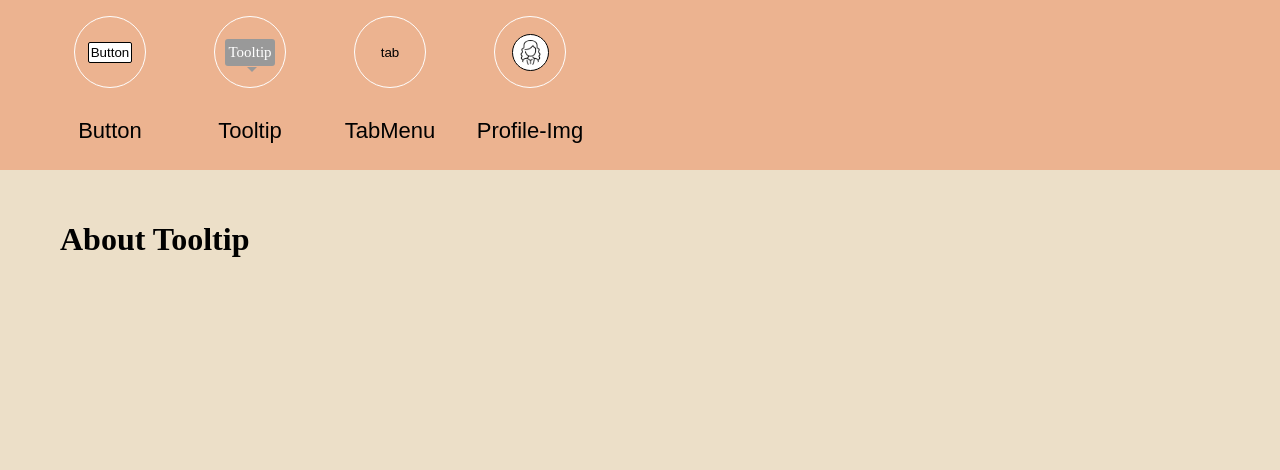
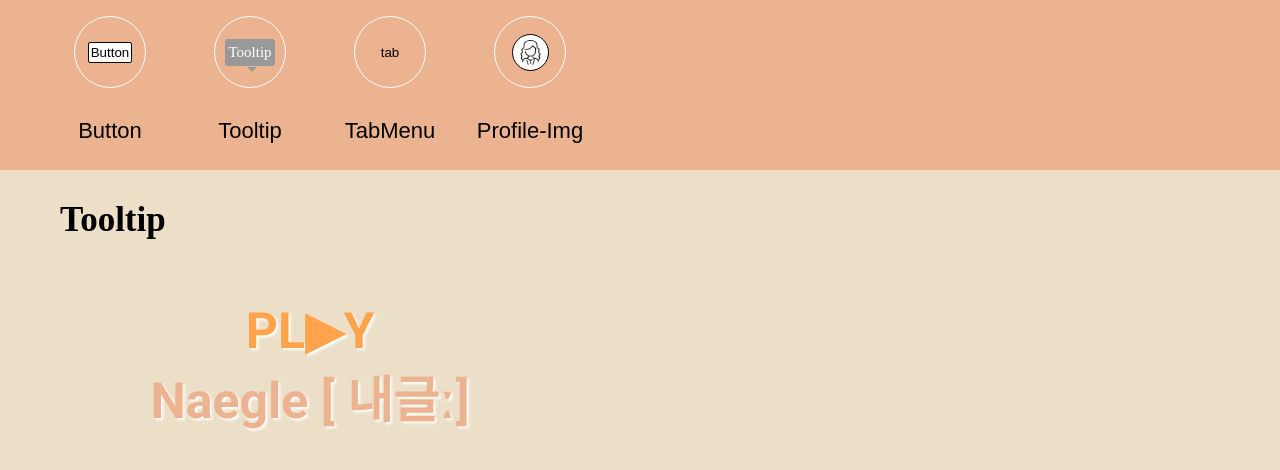
Before and after one commit to deveassy/portfolio, a React (Create React App) app: page /tooltip in a window 1280 px wide. Shown: the top 470 px of the page. Built offline with nearby package versions, Linux system fonts and the light colour scheme.

Commit message:
tooltip component 기능 추가작업

```diff
--- a/src/boards/Tooltip.js
+++ b/src/boards/Tooltip.js
@@ -1,9 +1,39 @@
 import React from "react";
+import styled from "styled-components";
+
+import Tooltip from "../components/Tooltip";
+import Button from "../components/Button";
 
 export default function TooltipBoard() {
   return (
-    <>
-      <h1>About Tooltip</h1>
-    </>
+    <Container>
+      <PageName>Tooltip</PageName>
+      <Tooltip label="Here is my Profile :)">
+        <Button page="main">
+          <MainButton style={{ marginBottom: -10 }}>PL▶︎Y</MainButton>
+          <MainButton style={{ color: "#ecb390" }}>Naegle [ 내글ː]</MainButton>
+        </Button>
+      </Tooltip>
+    </Container>
   );
 }
+
+const Container = styled.div`
+  width: 500px;
+`;
+const PageName = styled.div`
+  margin-bottom: 50px;
+  font: 700 35px "Pangolin", cursive;
+`;
+const MainButton = styled.p`
+  display: flex;
+  flex-direction: column;
+  align-items: center;
+  justify-content: center;
+  margin: 10px 0;
+  font-family: "Roboto", sans-serif;
+  font-size: 50px;
+  font-weight: 800;
+  color: #ffa34d;
+  text-shadow: 2px 2px 3px #fff;
+`;
--- a/src/components/Main/index.js
+++ b/src/components/Main/index.js
@@ -1,17 +1,21 @@
 import React from "react";
 import styled from "styled-components";
+
 import Button from "../Button";
+import Tooltip from "../Tooltip";
 
 export default function Main({ history }) {
   return (
     <Container>
       <Button onClick={() => history.push("/profile")}>
+        <Tooltip label="Here is My Profile, Come On :)">
           <ProfileLink>PL▶︎Y</ProfileLink>
           <ProfileLink
             style={{ color: "#ecb390", textShadow: "2px 2px 2px #fff" }}
           >
             Naegle [ 내글ː]
           </ProfileLink>
+        </Tooltip>
       </Button>
       <ButtonContainer>
         <Button item onClick={() => history.push("/button")}>
--- /dev/null
+++ b/src/components/Tooltip/index.js
@@ -0,0 +1,89 @@
+import React from "react";
+import styled from "styled-components";
+import PropTypes from "prop-types";
+
+const DefaultColor = "#666";
+
+export default function Tooltip(props) {
+  const { color = DefaultColor, mode, label, children } = props;
+  return (
+    <Container>
+      <TooltipBox>
+        {children}
+        <TooltipText color={color} mode={mode}>
+          {label}
+        </TooltipText>
+      </TooltipBox>
+    </Container>
+  );
+}
+
+const Container = styled.div`
+  display: flex;
+  flex-direction: column;
+  align-items: center;
+  justify-content: center;
+`;
+const TooltipBox = styled.div`
+  position: relative;
+  display: inline-block;
+  text-align: center;
+  font: 800 30px "sans-seridf";
+  &:hover {
+    & > span {
+      visibility: visible;
+      opacity: 0.8;
+    }
+  }
+`;
+const TooltipText = styled.span`
+  position: absolute;
+  visibility: hidden;
+  /* bottom: 130%; */
+  top: -40px;
+  left: 50%;
+  padding: 5px 10px;
+  margin-left: -18%;
+  background-color: ${(props) => {
+    // if (props.mode === 'bright') return '#666';
+    if (props.mode === "dark") return "#f5f5f5";
+    return props.color;
+  }};
+  font: 500 15px "sans-serif";
+  color: ${(props) => {
+    // if (props.mode === 'bright') return '#f5f5f5';
+    if (props.mode === "dark") return "#333";
+    return "#fff";
+  }};
+  text-align: center;
+  border-radius: 6px;
+  opacity: 0;
+  transition: all 0.5s;
+
+  &::after {
+    content: "";
+    position: absolute;
+    top: 100%;
+    left: 50%;
+    margin-left: -5px;
+    border: ${(props) => {
+      // if (props.mode === 'bright') return '5px solid #666';
+      if (props.mode === "dark") return "5px solid #f5f5f5";
+      return "5px solid #666";
+    }};
+    border-color: ${(props) => {
+      // if (props.mode === 'bright')
+      //   return '#666 transparent transparent transparent';
+      if (props.mode === "dark")
+        return "#f5f5f5 transparent transparent transparent";
+      return "#666 transparent transparent transparent";
+    }};
+  }
+`;
+
+Tooltip.propTypes = {
+  children: PropTypes.node.isRequired,
+  color: PropTypes.string,
+  mode: PropTypes.string,
+  label: PropTypes.oneOfType([PropTypes.string, PropTypes.number]).isRequired,
+};
```
Lines whose indentation alone changed are shown as unchanged.
